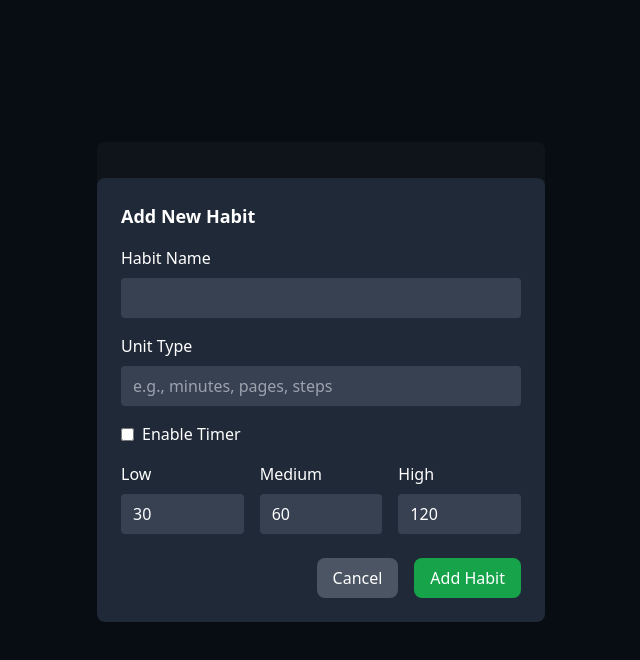
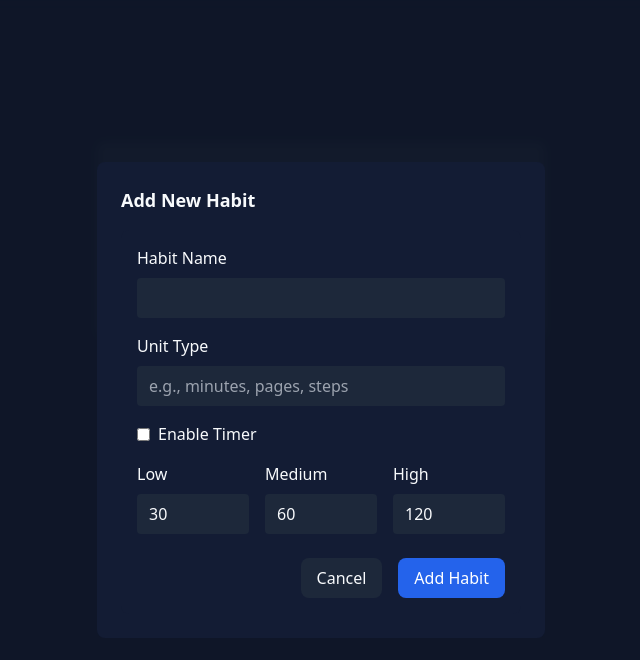
Before and after one commit to AMEND09/HabitTracker, a React (Vite) app: page / in a window 1280 px wide. Both pictures are taken after a click on the button "Add First Habit". Shown: the top 660 px of the page, without its empty margins (319-959 px from the left). Built offline with nearby package versions, Linux system fonts and the light colour scheme.

Commit message:
Added themes

```diff
--- a/package.json
+++ b/package.json
@@ -66,14 +66,14 @@
     "@typescript-eslint/eslint-plugin": "^7.13.1",
     "@typescript-eslint/parser": "^7.13.1",
     "@vitejs/plugin-react": "^4.3.1",
-    "autoprefixer": "^10.4.19",
+    "autoprefixer": "^10.4.20",
     "eslint": "^8.57.0",
     "eslint-plugin-react-hooks": "^4.6.2",
     "eslint-plugin-react-refresh": "^0.4.7",
     "glob": "^10.4.5",
-    "postcss": "^8.4.39",
+    "postcss": "^8.5.3",
     "rimraf": "^5.0.5",
-    "tailwindcss": "^3.4.4",
+    "tailwindcss": "^3.4.17",
     "typescript": "^5.2.2",
     "vite": "^5.4.11",
     "vite-plugin-pages": "^0.32.4",
--- a/src/artifacts/default.tsx
+++ b/src/artifacts/default.tsx
@@ -1,7 +1,8 @@
 import React, { useState, useEffect } from 'react';
-import { Play, Pause, Square, Plus, Save, Search, Pencil, Trash2, Settings, Grid, Layout, Download, Upload, LucideIcon } from 'lucide-react';
+import { Play, Pause, Square, Plus, Save, Search, Pencil, Trash2, Settings, Grid, Layout, Download, Upload, LucideIcon, List } from 'lucide-react';
 import ContributionGrid from '../components/ContributionGrid';
 import { useWindowSize } from '../components/hooks/useWindowSize';
+import { ThemeToggle } from '../components/ThemeToggle';
 
 type HabitData = {
   date: string;
@@ -28,7 +29,7 @@ const EmptyState = ({ onAddHabit }: { onAddHabit: () => void }) => (
       <p className="text-gray-400 mb-6">Start tracking your habits by creating your first one</p>
       <button
         onClick={onAddHabit}
-        className="bg-green-600 hover:bg-green-700 px-4 py-2 rounded-lg flex items-center gap-2 mx-auto"
+        className="btn-primary flex items-center gap-2 mx-auto"
       >
         <Plus size={20} />
         Add First Habit
@@ -50,11 +51,9 @@ const NavButton = ({
 }) => (
   <button
     onClick={onClick}
-    className={`px-3 py-2 rounded-lg flex items-center gap-2 ${
-      active ? 'bg-blue-600' : 'bg-gray-700'
-    } sm:px-4`}
+    className={active ? 'nav-tab-active' : 'nav-tab'}
   >
-    <Icon size={20} />
+    <Icon size={20} className={active ? 'text-accent' : ''} />
     <span className="hidden sm:inline">{children}</span>
   </button>
 );
@@ -339,12 +338,12 @@ export default function HabitTracker() {
 
   // In the render logic, add optional chaining and null checks
   return (
-    <div className="min-h-screen bg-gray-900 text-white">
+    <div className="min-h-screen bg-background text-foreground">
       {habits.length === 0 ? (
         <EmptyState onAddHabit={() => setShowHabitForm(true)} />
       ) : (
         <div className="max-w-6xl mx-auto px-4 py-4 sm:p-8">
-          {/* Updated Navigation */}
+          {/* Update card backgrounds */}
           <div className="flex justify-between items-center mb-6 sm:mb-8">
             <div className="flex gap-2 sm:gap-4">
               <NavButton
@@ -363,16 +362,17 @@ export default function HabitTracker() {
               </NavButton>
             </div>
             <div className="flex items-center gap-2">
+              <ThemeToggle />
               <button
                 onClick={() => setShowSettings(true)}
-                className="p-2 hover:bg-gray-700 rounded-lg flex items-center gap-2"
+                className="btn-secondary flex items-center gap-2"
               >
                 <Settings size={20} />
                 <span className="hidden sm:inline">Settings</span>
               </button>
               <button
                 onClick={() => setShowHabitForm(true)}
-                className="bg-green-600 hover:bg-green-700 px-3 py-2 rounded-lg flex items-center gap-2 sm:px-4"
+                className="btn-primary flex items-center gap-2 sm:px-4"
               >
                 <Plus size={20} />
                 <span className="hidden sm:inline">Add Habit</span>
@@ -383,7 +383,7 @@ export default function HabitTracker() {
           {activeView === 'dashboard' ? (
             <div className="grid grid-cols-1 gap-4 sm:gap-6 lg:grid-cols-2">
               {habits.map(habit => (
-                <div key={habit.id} className="bg-gray-800 p-4 sm:p-6 rounded-lg">
+                <div key={habit.id} className="bg-card p-4 sm:p-6 rounded-lg">
                   <div className="flex justify-between items-center mb-4">
                     <h2 className="text-lg font-semibold">{habit.name}</h2>
                     <span className="text-sm text-gray-400">Unit: {habit.unit}</span>
@@ -420,12 +420,12 @@ export default function HabitTracker() {
               ))}
             </div>
           ) : (
-            <div className="bg-gray-800 rounded-lg">
+            <div className="bg-card rounded-lg">
               <div className="flex flex-col sm:flex-row justify-between items-start sm:items-center p-4 sm:p-6 gap-4 sm:gap-0">
                 <select
                   value={activeHabit}
                   onChange={(e) => setActiveHabit(e.target.value)}
-                  className="bg-gray-700 px-3 py-2 rounded w-full sm:w-auto"
+                  className="select w-full sm:w-auto"
                 >
                   {habits.map(h => (
                     <option key={h.id} value={h.id}>{h.name}</option>
@@ -445,12 +445,12 @@ export default function HabitTracker() {
                       type="number"
                       value={targetMinutes}
                       onChange={(e) => setTargetMinutes(Math.max(1, parseInt(e.target.value) || 0))}
-                      className="bg-gray-700 px-3 py-2 rounded w-20"
+                      className="input w-20"
                       min="1"
                     />
                     <button
                       onClick={toggleTimer}
-                      className="bg-green-600 hover:bg-green-700 px-4 py-2 rounded-lg flex items-center gap-2 flex-1 sm:flex-none justify-center"
+                      className="btn-success flex items-center gap-2 flex-1 sm:flex-none justify-center"
                     >
                       {isRunning ? <Pause size={20} /> : <Play size={20} />}
                       {isRunning ? 'Pause' : 'Start'}
@@ -458,7 +458,7 @@ export default function HabitTracker() {
                     {!isRunning && seconds > 0 && (
                       <button
                         onClick={logCurrentTime}
-                        className="bg-blue-600 hover:bg-blue-700 px-4 py-2 rounded-lg flex items-center gap-2"
+                        className="btn-success flex items-center gap-2"
                       >
                         <Save size={20} />
                         Log Current {habits.find(h => h.id === activeHabit)?.unit}
@@ -466,7 +466,7 @@ export default function HabitTracker() {
                     )}
                     <button
                       onClick={resetTimer}
-                      className="bg-red-600 hover:bg-red-700 px-4 py-2 rounded-lg flex items-center gap-2"
+                      className="btn-destructive flex items-center gap-2"
                     >
                       <Square size={20} />
                       Reset
@@ -486,34 +486,40 @@ export default function HabitTracker() {
                           setShowLogForm(true);
                           setEditingEntry(null);
                         }}
-                        className="bg-blue-600 hover:bg-blue-700 px-4 py-2 rounded-lg flex items-center justify-center gap-2"
+                        className="btn-primary flex items-center justify-center gap-2"
                       >
                         <Plus size={20} />
                         Log {habits.find(h => h.id === activeHabit)?.unit}
                       </button>
-                      <div className="bg-gray-700 rounded-lg w-fit"> {/* Added w-fit to contain width */}
-                        <div className="p-1 flex gap-1">
+                      <div className="flex gap-1"> {/* Removed bg-gray-700 class */}
                         <button
                           onClick={() => setActiveTab('grid')}
-                            className={`px-4 py-1.5 rounded-md transition-colors ${
+                          className={`view-tab ${
                             activeTab === 'grid'
-                                ? 'bg-gray-600 text-white'
-                                : 'text-gray-300 hover:text-white hover:bg-gray-600'
+                              ? 'view-tab-active'
+                              : 'view-tab-inactive'
                           }`}
                         >
-                            Grid View
+                          <Grid
+                            size={16}
+                            className={activeTab === 'grid' ? 'text-accent' : ''}
+                          />
+                          <span className="ml-2">Grid View</span>
                         </button>
                         <button
                           onClick={() => setActiveTab('list')}
-                            className={`px-4 py-1.5 rounded-md transition-colors ${
+                          className={`view-tab ${
                             activeTab === 'list'
-                                ? 'bg-gray-600 text-white'
-                                : 'text-gray-300 hover:text-white hover:bg-gray-600'
+                              ? 'view-tab-active'
+                              : 'view-tab-inactive'
                           }`}
                         >
-                            List View
+                          <List
+                            size={16}
+                            className={activeTab === 'list' ? 'text-accent' : ''}
+                          />
+                          <span className="ml-2">List View</span>
                         </button>
-                        </div>
                       </div>
                     </div>
                   </div>
@@ -527,13 +533,13 @@ export default function HabitTracker() {
                         <div className="flex justify-end gap-4">
                           <button
                             onClick={() => setDeleteConfirm(null)}
-                            className="px-4 py-2 rounded-lg bg-gray-600 hover:bg-gray-500"
+                            className="btn-secondary"
                           >
                             Cancel
                           </button>
                           <button
                             onClick={confirmDelete}
-                            className="px-4 py-2 rounded-lg bg-red-600 hover:bg-red-700"
+                            className="btn-destructive"
                           >
                             Delete
                           </button>
@@ -543,7 +549,7 @@ export default function HabitTracker() {
                   )}
 
                   {showLogForm && (
-                    <form onSubmit={logContribution} className="mb-4 p-4 bg-gray-700 rounded-lg">
+                    <form onSubmit={logContribution} className="form mb-4 p-4 bg-gray-700 rounded-lg">
                       <div className="grid grid-cols-2 gap-4">
                         <div>
                           <label className="block mb-2">Date</label>
@@ -551,7 +557,7 @@ export default function HabitTracker() {
                             type="date"
                             value={logDate}
                             onChange={(e) => setLogDate(e.target.value)}
-                            className="w-full bg-gray-600 px-3 py-2 rounded"
+                            className="input w-full"
                             max={new Date().toISOString().split('T')[0]}
                           />
                         </div>
@@ -561,7 +567,7 @@ export default function HabitTracker() {
                             type="number"
                             value={logMinutes}
                             onChange={(e) => setLogMinutes(Math.max(1, parseInt(e.target.value) || 0))}
-                            className="w-full bg-gray-600 px-3 py-2 rounded"
+                            className="input w-full"
                             min="1"
                           />
                         </div>
@@ -570,13 +576,13 @@ export default function HabitTracker() {
                         <button
                           type="button"
                           onClick={() => setShowLogForm(false)}
-                          className="px-4 py-2 rounded-lg bg-gray-600 hover:bg-gray-500"
+                          className="btn-secondary"
                         >
                           Cancel
                         </button>
                         <button
                           type="submit"
-                          className="px-4 py-2 rounded-lg bg-green-600 hover:bg-green-700"
+                          className="btn-primary"
                         >
                           Save
                         </button>
@@ -594,7 +600,7 @@ export default function HabitTracker() {
                             placeholder="Search by date (YYYY-MM-DD)"
                             value={searchDate}
                             onChange={(e) => setSearchDate(e.target.value)}
-                            className="w-full bg-gray-700 pl-10 pr-4 py-2 rounded"
+                            className="input w-full pl-10 pr-4"
                           />
                         </div>
                       </div>
@@ -686,12 +692,12 @@ export default function HabitTracker() {
         </div>
       )}
 
-      {/* Habit Form Modal */}
+      {/* Update modal backgrounds */}
       {showHabitForm && (
-        <div className="fixed inset-0 bg-black bg-opacity-50 flex items-center justify-center z-50">
-          <div className="bg-gray-800 p-6 rounded-lg max-w-md w-full mx-4">
+        <div className="fixed inset-0 bg-background/80 backdrop-blur-sm flex items-center justify-center z-50">
+          <div className="bg-card p-6 rounded-lg max-w-md w-full mx-4">
             <h3 className="text-lg font-semibold mb-4">Add New Habit</h3>
-            <form onSubmit={handleHabitSubmit}>
+            <form onSubmit={handleHabitSubmit} className="form">
               <div className="space-y-4">
                 <div>
                   <label className="block mb-2">Habit Name</label>
@@ -699,7 +705,7 @@ export default function HabitTracker() {
                     type="text"
                     value={newHabit.name}
                     onChange={(e) => setNewHabit(prev => ({ ...prev, name: e.target.value }))}
-                    className="w-full bg-gray-700 px-3 py-2 rounded"
+                    className="input w-full"
                     required
                   />
                 </div>
@@ -709,7 +715,7 @@ export default function HabitTracker() {
                     type="text"
                     value={newHabit.unit}
                     onChange={(e) => setNewHabit(prev => ({ ...prev, unit: e.target.value }))}
-                    className="w-full bg-gray-700 px-3 py-2 rounded"
+                    className="input w-full"
                     placeholder="e.g., minutes, pages, steps"
                     required
                   />
@@ -734,7 +740,7 @@ export default function HabitTracker() {
                         ...prev,
                         levels: { ...prev.levels, low: parseInt(e.target.value) || 0 }
                       }))}
-                      className="w-full bg-gray-700 px-3 py-2 rounded"
+                      className="input w-full"
                       required
                     />
                   </div>
@@ -747,7 +753,7 @@ export default function HabitTracker() {
                         ...prev,
                         levels: { ...prev.levels, medium: parseInt(e.target.value) || 0 }
                       }))}
-                      className="w-full bg-gray-700 px-3 py-2 rounded"
+                      className="input w-full"
                       required
                     />
                   </div>
@@ -760,7 +766,7 @@ export default function HabitTracker() {
                         ...prev,
                         levels: { ...prev.levels, high: parseInt(e.target.value) || 0 }
                       }))}
-                      className="w-full bg-gray-700 px-3 py-2 rounded"
+                      className="input w-full"
                       required
                     />
                   </div>
@@ -770,13 +776,13 @@ export default function HabitTracker() {
                 <button
                   type="button"
                   onClick={() => setShowHabitForm(false)}
-                  className="px-4 py-2 rounded-lg bg-gray-600 hover:bg-gray-500"
+                  className="btn-secondary"
                 >
                   Cancel
                 </button>
                 <button
                   type="submit"
-                  className="px-4 py-2 rounded-lg bg-green-600 hover:bg-green-700"
+                  className="btn-primary"
                 >
                   Add Habit
                 </button>
@@ -820,7 +826,7 @@ export default function HabitTracker() {
                               onChange={(e) => setEditingHabit(prev =>
                                 prev ? { ...prev, name: e.target.value } : prev
                               )}
-                              className="w-full bg-gray-600 px-3 py-2 rounded"
+                              className="input w-full"
                             />
                           </div>
                           <div>
@@ -831,7 +837,7 @@ export default function HabitTracker() {
                               onChange={(e) => setEditingHabit(prev =>
                                 prev ? { ...prev, unit: e.target.value } : prev
                               )}
-                              className="w-full bg-gray-600 px-3 py-2 rounded"
+                              className="input w-full"
                             />
                           </div>
                           <div>
@@ -862,7 +868,7 @@ export default function HabitTracker() {
                                       }
                                     } : prev
                                   )}
-                                  className="w-full bg-gray-600 px-3 py-2 rounded"
+                                  className="input w-full"
                                 />
                               </div>
                             ))}
@@ -870,7 +876,7 @@ export default function HabitTracker() {
                           <div className="flex justify-end gap-2">
                             <button
                               onClick={() => setEditingHabit(null)}
-                              className="px-3 py-1.5 rounded bg-gray-600 hover:bg-gray-500"
+                              className="btn-secondary"
                             >
                               Cancel
                             </button>
@@ -886,7 +892,7 @@ export default function HabitTracker() {
                                 }
                                 setEditingHabit(null);
                               }}
-                              className="px-3 py-1.5 rounded bg-blue-600 hover:bg-blue-700"
+                              className="btn-primary"
                             >
                               Save Changes
                             </button>
@@ -927,12 +933,12 @@ export default function HabitTracker() {
                 <div className="space-y-4">
                   <button
                     onClick={exportData}
-                    className="w-full bg-gray-700 hover:bg-gray-600 px-4 py-2 rounded-lg flex items-center justify-center gap-2"
+                    className="btn-success w-full flex items-center justify-center gap-2"
                   >
                     <Download size={16} />
                     Export All Data
                   </button>
-                  <label className="w-full bg-gray-700 hover:bg-gray-600 px-4 py-2 rounded-lg flex items-center justify-center gap-2 cursor-pointer">
+                  <label className="btn-success w-full flex items-center justify-center gap-2 cursor-pointer">
                     <Upload size={16} />
                     Import Data
                     <input
@@ -961,13 +967,13 @@ export default function HabitTracker() {
             <div className="flex justify-end gap-4">
               <button
                 onClick={() => setDeleteHabitConfirm(null)}
-                className="px-4 py-2 rounded-lg bg-gray-600 hover:bg-gray-500"
+                className="btn-secondary"
               >
                 Cancel
               </button>
               <button
                 onClick={() => deleteHabit(deleteHabitConfirm)}
-                className="px-4 py-2 rounded-lg bg-red-600 hover:bg-red-700"
+                className="btn-destructive"
               >
                 Delete
               </button>
--- a/src/components/ContributionGrid.tsx
+++ b/src/components/ContributionGrid.tsx
@@ -35,7 +35,9 @@ const ContributionGrid = ({
   } | null>(null);
 
   const getContributionLevel = (value: number, future = false) => {
-    if (future || value === 0) return 'bg-gray-700';
+    if (future || value === 0) {
+      return 'bg-empty'; // Use theme-aware empty state color
+    }
 
     // Calculate intensity based on value ranges
     let intensity = 0;
@@ -186,7 +188,7 @@ const ContributionGrid = ({
         <div
           className={`grid grid-rows-7 grid-flow-col ${gridGap}`}
           style={{
-            background: 'rgb(31 41 55 / 0.3)',
+            background: 'transparent',
             padding: '3px',
             borderRadius: '4px',
           }}
--- /dev/null
+++ b/src/components/ThemeToggle.tsx
@@ -0,0 +1,31 @@
+import { Palette } from 'lucide-react';
+
+const themes = [
+  { id: 'dark', label: 'Dark' },
+  { id: 'dark-mono', label: 'Dark Mono' }
+] as const;
+
+type Theme = typeof themes[number]['id'];
+
+export function ThemeToggle() {
+  const setTheme = (theme: Theme) => {
+    document.documentElement.setAttribute('data-theme', theme);
+    localStorage.setItem('theme', theme);
+  };
+
+  return (
+    <div className="relative">
+      <button
+        className="btn-secondary flex items-center gap-2"
+        onClick={() => {
+          const currentTheme = document.documentElement.getAttribute('data-theme') as Theme || 'dark';
+          const nextTheme = currentTheme === 'dark' ? 'dark-mono' : 'dark';
+          setTheme(nextTheme);
+        }}
+      >
+        <Palette size={20} />
+        <span className="hidden sm:inline">Theme</span>
+      </button>
+    </div>
+  );
+}
--- a/src/index.css
+++ b/src/index.css
@@ -4,34 +4,39 @@
 
 @layer base {
   :root {
-    --background: 0 0% 100%;
-    --foreground: 222.2 84% 4.9%;
-    --card: 0 0% 100%;
-    --card-foreground: 222.2 84% 4.9%;
-    --popover: 0 0% 100%;
-    --popover-foreground: 222.2 84% 4.9%;
-    --primary: 222.2 47.4% 11.2%;
-    --primary-foreground: 210 40% 98%;
-    --secondary: 210 40% 96.1%;
-    --secondary-foreground: 222.2 47.4% 11.2%;
-    --muted: 210 40% 96.1%;
-    --muted-foreground: 215.4 16.3% 46.9%;
-    --accent: 210 40% 96.1%;
-    --accent-foreground: 222.2 47.4% 11.2%;
-    --destructive: 0 84.2% 60.2%;
-    --destructive-foreground: 210 40% 98%;
-    --border: 214.3 31.8% 91.4%;
-    --input: 214.3 31.8% 91.4%;
-    --ring: 222.2 84% 4.9%;
-    --radius: 0.5rem;
-    --chart-1: 12 76% 61%;
-    --chart-2: 173 58% 39%;
-    --chart-3: 197 37% 24%;
-    --chart-4: 43 74% 66%;
-    --chart-5: 27 87% 67%;
+    /* Remove light theme, make dark theme the default */
+    --background: 222 47% 11%;
+    --foreground: 210 40% 98%;
+    --card: 223 47% 14%;
+    --muted: 217 33% 17%;
+    --input: 217 33% 17%;
+    --empty: 217 33% 17%;
+    --accent: 221 83% 53%;
+    --accent-hover: 221 83% 45%;
+    --destructive: 0 84% 60%;
+    --success: 142 76% 36%;
+    --success-hover: 142 76% 32%;
+    --tab: 217 33% 17%;
+    --tab-active: 221 83% 53%;
     font-family: system-ui, -apple-system, sans-serif;
     line-height: 1.5;
     font-weight: 400;
+  }
+
+  :root[data-theme="dark-mono"] {
+    --background: 220 13% 9%;
+    --foreground: 0 0% 100%;
+    --card: 220 13% 12%;
+    --muted: 220 13% 16%;
+    --input: 220 13% 16%;
+    --empty: 220 13% 16%;
+    --accent: 142 72% 29%;
+    --accent-hover: 142 72% 25%;
+    --destructive: 220 13% 30%;
+    --success: 142 72% 29%;
+    --success-hover: 142 72% 25%;
+    --tab: 220 13% 16%;
+    --tab-active: 142 72% 29%;
   }
 
   .dark {
@@ -60,12 +65,7 @@
     --chart-4: 280 65% 60%;
     --chart-5: 340 75% 55%;
   }
-}
 
-@layer base {
-  * {
-    @apply border-border;
-  }
   body {
     @apply bg-background text-foreground;
     margin: 0;
@@ -73,3 +73,69 @@
     min-height: 100vh;
   }
 }
+
+@layer components {
+  .btn {
+    @apply px-4 py-2 rounded-lg transition-colors;
+  }
+
+  .btn-primary {
+    @apply btn bg-accent hover:bg-accent-hover text-white;
+  }
+
+  .btn-secondary {
+    @apply btn bg-muted hover:bg-muted/80 text-foreground;
+  }
+
+  .btn-destructive {
+    @apply btn bg-destructive hover:bg-destructive/90 text-white;
+  }
+
+  .btn-success {
+    @apply btn bg-success hover:bg-success-hover text-white;
+  }
+
+  .tab {
+    @apply bg-tab hover:bg-tab/80 text-foreground transition-colors;
+  }
+
+  .tab-active {
+    @apply bg-tab-active text-white;
+  }
+
+  .input {
+    @apply bg-input hover:bg-input/90 text-foreground px-3 py-2 rounded;
+  }
+
+  .select {
+    @apply bg-input hover:bg-input/90 text-foreground px-3 py-2 rounded;
+  }
+
+  .form {
+    @apply bg-card p-4 rounded-lg;
+  }
+
+  .nav-tab {
+    @apply px-3 py-2 rounded-lg flex items-center gap-2 bg-muted hover:bg-muted/80 text-foreground sm:px-4 transition-colors;
+  }
+
+  .nav-tab-active {
+    @apply px-3 py-2 rounded-lg flex items-center gap-2 bg-muted/80 text-accent sm:px-4 transition-colors;
+  }
+
+  .view-tab {
+    @apply px-4 py-1.5 rounded-md transition-colors flex items-center;
+  }
+
+  .view-tab-inactive {
+    @apply text-foreground hover:bg-muted/50;
+  }
+
+  .view-tab-active {
+    @apply text-accent bg-muted/30;
+  }
+}
+
+@layer utilities {
+  /* ...existing utilities... */
+}
--- /dev/null
+++ b/tailwind.config.js
@@ -0,0 +1,26 @@
+/** @type {import('tailwindcss').Config} */
+module.exports = {
+  content: [
+    "./index.html",
+    "./src/**/*.{js,ts,jsx,tsx}",
+  ],
+  theme: {
+    extend: {
+      colors: {
+        background: 'hsl(var(--background))',
+        foreground: 'hsl(var(--foreground))',
+        card: 'hsl(var(--card))',
+        muted: 'hsl(var(--muted))',
+        accent: 'hsl(var(--accent))',
+        'accent-hover': 'hsl(var(--accent-hover))',
+        destructive: 'hsl(var(--destructive))',
+        success: 'hsl(var(--success))',
+        tab: 'hsl(var(--tab))',
+        'tab-active': 'hsl(var(--tab-active))',
+        input: 'hsl(var(--input))',
+        empty: 'hsl(var(--empty))',
+        'success-hover': 'hsl(var(--success-hover))',
+      }
+    }
+  }
+}
```
Also changed, not shown: src/main.tsx (+12 -0 lines), 1 other file (tests, documents, lock files or other folders). Lines whose indentation alone changed are shown as unchanged.
